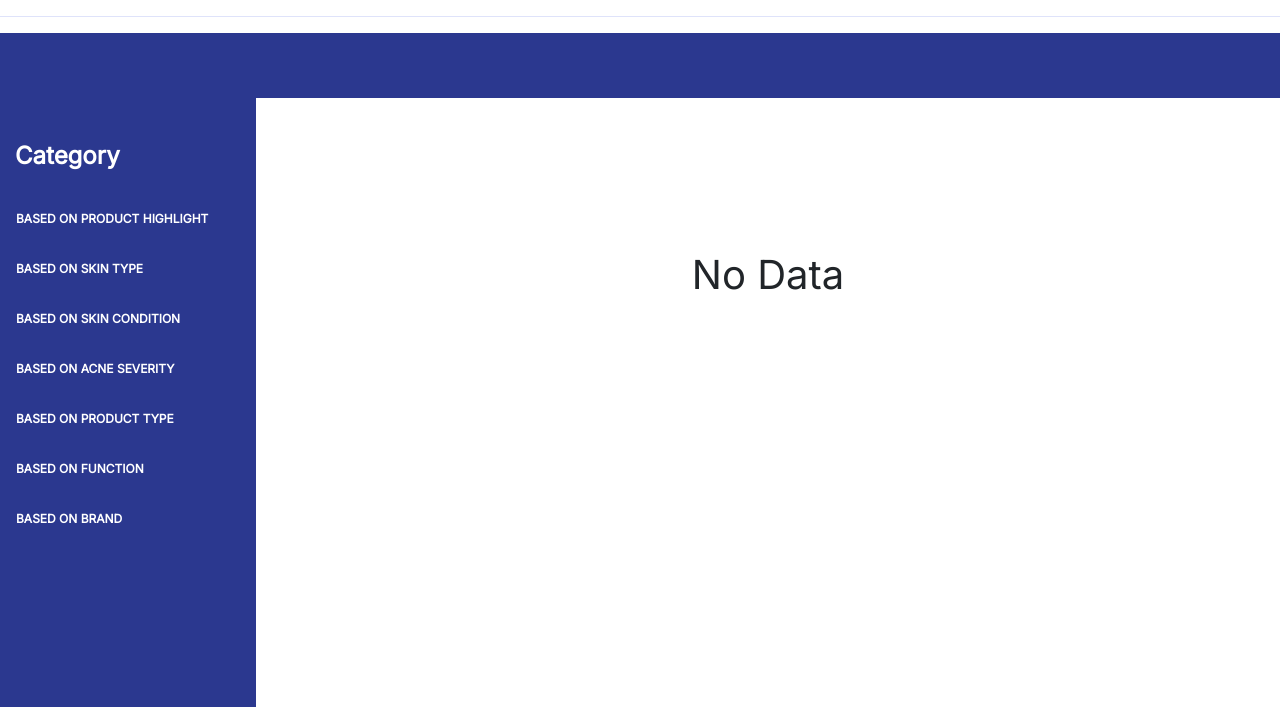
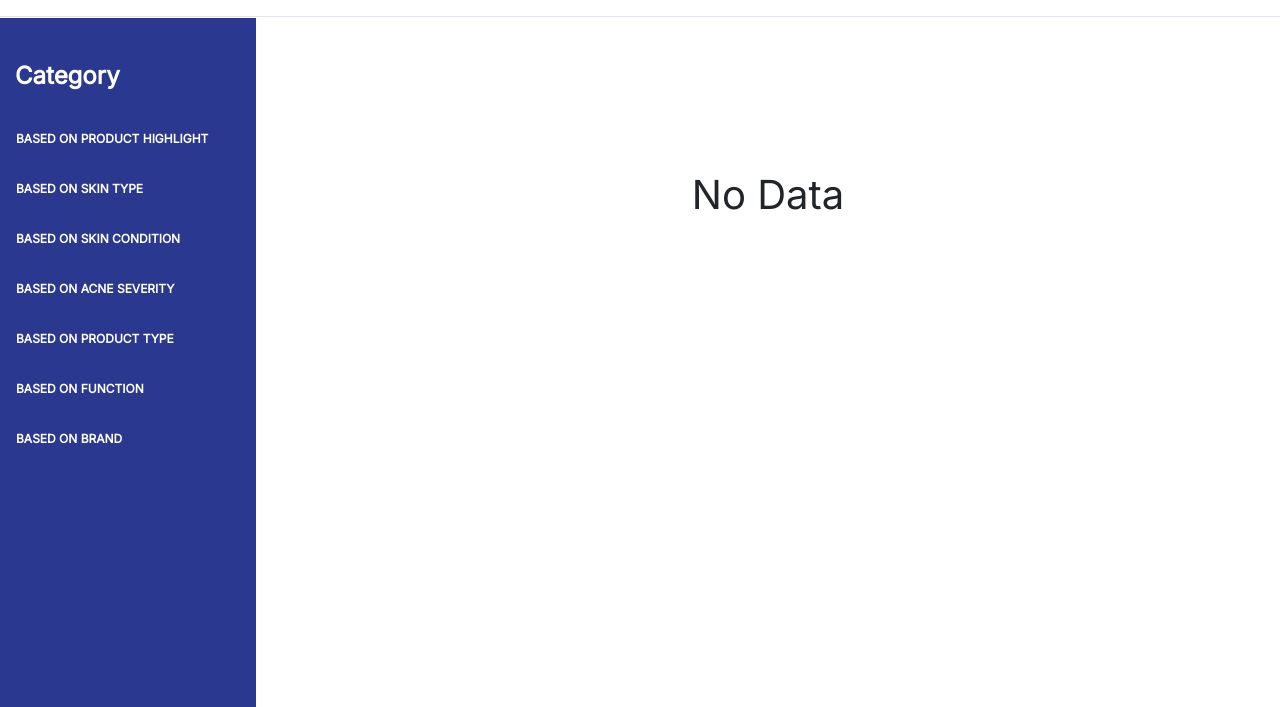
Before and after one commit to DricZ/carist_fIx, a PHP site: page /project2-olshop_makeup/product.php in a window 1280 px wide. Shown: the part 169-876 px from the top of the page. Run offline with PHP 8.4, Linux system fonts and the light colour scheme; data that the repository does not hold is empty; some libraries are stand-ins or nearby versions.

Commit message:
Update product.php

```diff
--- a/project2-olshop_makeup/product.php
+++ b/project2-olshop_makeup/product.php
@@ -79,8 +79,7 @@
     <body>
         <hr class="d-index"/>
 
-        <div class="container-fluid m-product pd-mb p-2" style="background-color: #2B388F;align-items: center;
-    display: flex;">
+        <div class="container-fluid m-product pd-mb p-2" style="background-color: #2B388F;align-items: center;">
             <ul class="nav m-product">
                 <li class="nav-item">
                     <a class="nav-link nav-product" href="#">HOME</a>
```
